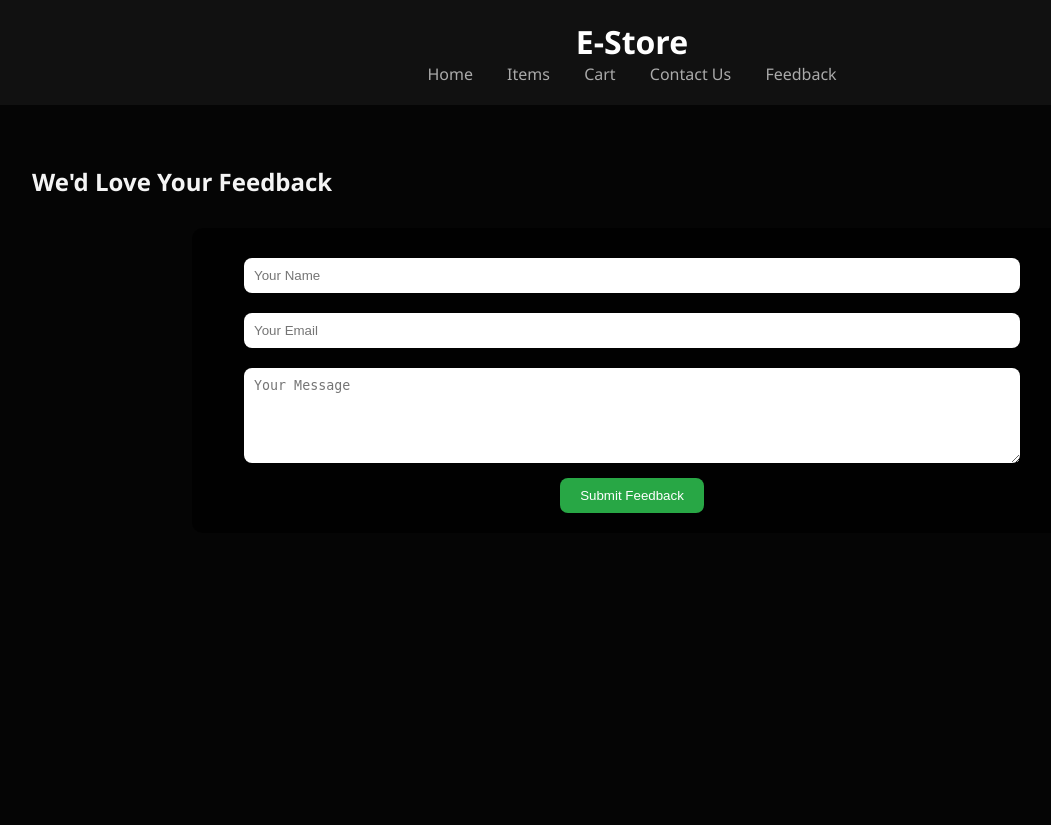
After one commit to hammadawan007/python-scripts, a Flask app: page /feedback in a window 1280 px wide. The commit adds this page. Shown: the whole page, without its empty margins (8-1059 px from the left). Run offline with Flask 3, Linux system fonts and the light colour scheme.

Commit message:
Add full project files and styling

```diff
--- a/app.py
+++ b/app.py
@@ -8,12 +8,26 @@ app.secret_key = os.getenv("SECRET_KEY")
 
 # Sample Laptop Items
 items = [
-    {"id": 1, "name": "Dell XPS 13", "price": 150000},
-    {"id": 2, "name": "MacBook Pro 2022", "price": 200000},
-    {"id": 3, "name": "HP EliteBook 840 G5", "price": 67000},
-    {"id": 4, "name": "Dell Latitude 5300", "price": 60000},
-    {"id": 5, "name": "Dell Latitude 7490", "price": 60000}
+    {
+        "id": 1,
+        "name": "Dell XPS 13",
+        "price": 1200,
+        "image": "https://images.pexels.com/photos/374074/pexels-photo-374074.jpeg"
+    },
+    {
+        "id": 2,
+        "name": "MacBook Pro",
+        "price": 2500,
+        "image": "https://images.pexels.com/photos/18105/pexels-photo.jpg"
+    },
+    {
+        "id": 3,
+        "name": "Lenovo ThinkPad",
+        "price": 999,
+        "image": "https://images.pexels.com/photos/1181308/pexels-photo-1181308.jpeg"
+    }
 ]
+
 
 
 @app.route('/')
@@ -56,5 +70,15 @@ def checkout():
 def contact():
     return render_template('contact.html')
 
+@app.route('/feedback', methods=["GET", "POST"])
+def feedback():
+    if request.method == "POST":
+        name = request.form.get("name")
+        email = request.form.get("email")
+        message = request.form.get("message")
+        print(f"Feedback Received:\nName: {name}\nEmail: {email}\nMessage: {message}")
+    return render_template('feedback.html', page='feedback')
+
+
 if __name__ == '__main__':
     app.run(host="0.0.0.0", port=5000, debug=True)
--- a/static/style.css
+++ b/static/style.css
@@ -1,10 +1,12 @@
 body {
-    font-family: Arial, sans-serif;
-    background-image: url('https://images.unsplash.com/photo-1517430816045-df4b7de1d7eb');
-    background-size: cover;
-    color: #f0f0f0;
-    margin: 0;
-    padding: 0;
+  font-family: 'Segoe UI', sans-serif;
+  background-size: cover;
+  background-repeat: no-repeat;
+  background-attachment: fixed;
+  color: #f4f4f4;
+  margin: 0;
+  padding: 0;
+  background-color: #121212;
 }
 
 header {
@@ -33,3 +35,102 @@ main {
     background: rgba(0, 0, 0, 0.7);
     min-height: 80vh;
 }
+body.home {
+  background-image: url('https://images.pexels.com/photos/1181357/pexels-photo-1181357.jpeg');
+}
+
+body.items {
+  background-image: url('https://images.pexels.com/photos/18105/pexels-photo.jpg');
+}
+
+body.cart {
+  background-image: url('https://images.pexels.com/photos/5632402/pexels-photo-5632402.jpeg');
+}
+
+body.checkout {
+  background-image: url('https://images.pexels.com/photos/2988232/pexels-photo-2988232.jpeg');
+}
+
+body.contact {
+  background-image: url('https://images.pexels.com/photos/8867433/pexels-photo-8867433.jpeg');
+}
+.grid-container {
+  display: grid;
+  grid-template-columns: repeat(4, 1fr);
+  gap: 20px;
+  padding: 30px;
+}
+
+.item-card {
+  background-color: #1e1e1e;
+  border: 1px solid #333;
+  border-radius: 12px;
+  padding: 15px;
+  text-align: center;
+  transition: transform 0.3s;
+  box-shadow: 0 0 10px #000;
+}
+
+.item-card:hover {
+  transform: scale(1.05);
+}
+
+.item-card img {
+  width: 100%;
+  height: 180px;
+  object-fit: cover;
+  border-radius: 8px;
+}
+
+.buy-btn {
+  color: white;
+  background-color: #007acc;
+  padding: 10px 20px;
+  border-radius: 8px;
+  display: inline-block;
+  margin-top: 10px;
+  text-decoration: none;
+  transition: background-color 0.3s ease;
+}
+
+.buy-btn:hover {
+  background-color: #005fa3;
+}
+
+body.home {
+  background-image: url('https://images.pexels.com/photos/1181357/pexels-photo-1181357.jpeg');
+  background-size: cover;
+  background-repeat: no-repeat;
+  background-attachment: fixed;
+  background-position: center;
+}
+
+.feedback {
+  background-color: rgba(0, 0, 0, 0.7);
+  margin: 30px auto;
+  padding: 20px;
+  border-radius: 10px;
+  width: 70%;
+  text-align: center;
+}
+
+.feedback input, .feedback textarea {
+  width: 90%;
+  padding: 10px;
+  margin: 10px;
+  border-radius: 8px;
+  border: none;
+}
+
+.feedback button {
+  padding: 10px 20px;
+  background-color: #28a745;
+  color: #fff;
+  border: none;
+  border-radius: 8px;
+  cursor: pointer;
+}
+
+.feedback button:hover {
+  background-color: #218838;
+}
--- a/templates/base.html
+++ b/templates/base.html
@@ -13,6 +13,7 @@
             <a href="/items">Items</a>
             <a href="/cart">Cart</a>
             <a href="/contact">Contact Us</a>
+            <a href="/feedback">Feedback</a>
         </nav>
     </header>
     <main>
--- /dev/null
+++ b/templates/feedback.html
@@ -0,0 +1,13 @@
+{% extends 'base.html' %}
+{% block content %}
+<h2>We'd Love Your Feedback</h2>
+
+<div class="feedback">
+  <form action="/feedback" method="POST">
+    <input type="text" name="name" placeholder="Your Name" required><br>
+    <input type="email" name="email" placeholder="Your Email" required><br>
+    <textarea name="message" rows="5" placeholder="Your Message" required></textarea><br>
+    <button type="submit">Submit Feedback</button>
+  </form>
+</div>
+{% endblock %}
--- a/templates/home.html
+++ b/templates/home.html
@@ -1,5 +1,5 @@
 {% extends 'base.html' %}
 {% block content %}
-<h2>Welcome to Our Laptop Store!</h2>
-<p>Browse premium laptops and add to cart!</p>
+<h1>Welcome to Our E-Commerce Store</h1>
+<p>Buy the best laptops with fast delivery and secure payments.</p>
 {% endblock %}
```
Also changed, not shown: templates/items.html (+8 -5 lines).
